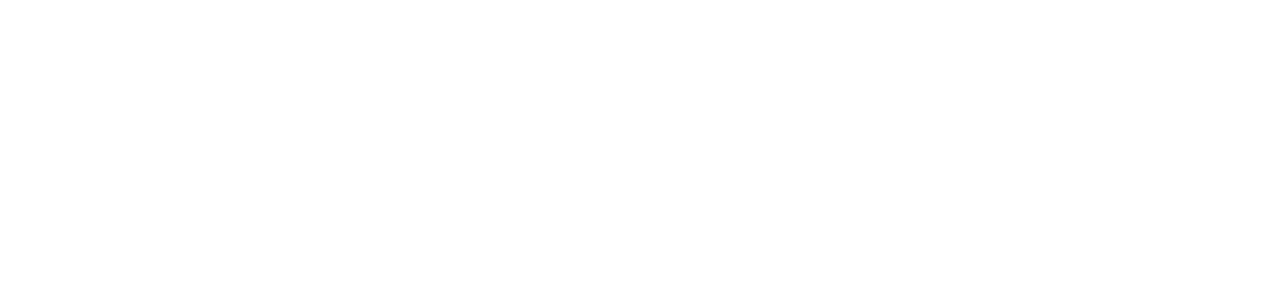
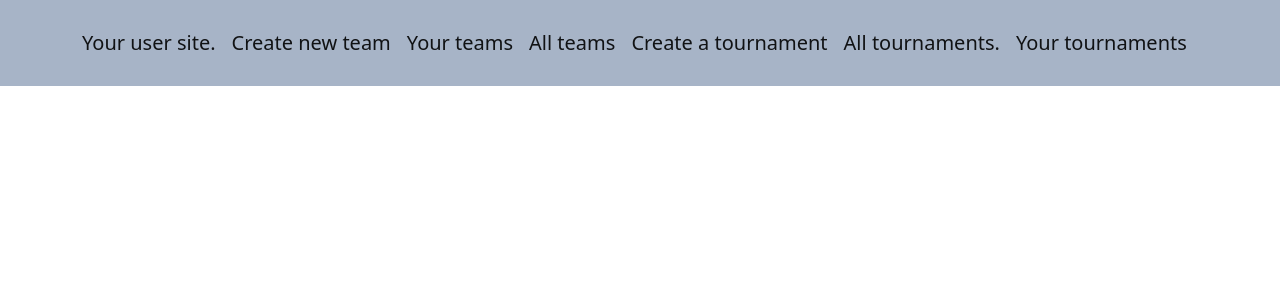
Before and after one commit to Errelian/Szakdolgozat, a React (Create React App) app in the folder src/main/webapp/: page /headertest in a window 1280 px wide. Before the commit this address had no page. Shown: the top 300 px of the page. Built offline with nearby package versions, Linux system fonts and the light colour scheme.

Commit message:
NavHeader done.

```diff
--- a/src/main/webapp/package.json
+++ b/src/main/webapp/package.json
@@ -1,6 +1,5 @@
 {
   "name": "frontend",
-  "proxy": "http://localhost:8080/",
   "version": "0.1.0",
   "private": true,
   "dependencies": {
@@ -9,6 +8,7 @@
     "@testing-library/user-event": "^13.5.0",
     "bootstrap": "^5.1.3",
     "react": "^17.0.2",
+    "react-bootstrap": "^2.1.2",
     "react-dom": "^17.0.2",
     "react-router-dom": "^6.2.1",
     "react-scripts": "5.0.0",
--- a/src/main/webapp/src/App.css
+++ b/src/main/webapp/src/App.css
@@ -91,3 +91,10 @@
     display: flex;
     flex-direction: column;
 }
+
+.header{
+    text-align: center;
+    background: #a7b4c7;
+    font-size: 17px;
+    padding:15px;
+}
--- a/src/main/webapp/src/App.js
+++ b/src/main/webapp/src/App.js
@@ -1,8 +1,10 @@
 import './App.css';
 import Login from "./login";
 import Register from "./register";
+import NavHeader from './navHeader';
 import { BrowserRouter, Route, Routes } from 'react-router-dom';
 import React, { Component } from 'react';
+import 'bootstrap/dist/css/bootstrap.min.css';
 
 class Test extends React.Component{
     render(){
@@ -18,6 +20,7 @@
                 <Route path='/ui/self-user' element={<Test/>}/>
                 <Route path='/login*' element={<Login/>}/>
                 <Route path='/register' element={<Register/>}/>
+                <Route path='/headertest' element={<NavHeader/>}/>
               </Routes>
         </BrowserRouter>
     );
--- /dev/null
+++ b/src/main/webapp/src/navHeader.js
@@ -0,0 +1,25 @@
+import {Navbar} from 'react-bootstrap';
+import {Container} from 'react-bootstrap';
+
+function NavHeader(){
+
+
+    return (
+        <div className='header'>
+        <Navbar bg="steel" expand="lg">
+            <Container>
+                <Navbar.Brand href="/self-user">Your user site.</Navbar.Brand>
+                <Navbar.Brand href="/new-team">Create new team</Navbar.Brand>
+                <Navbar.Brand href="/own-teams">Your teams</Navbar.Brand>
+                <Navbar.Brand href="/teams">All teams</Navbar.Brand>
+                <Navbar.Brand href="/new-tournament">Create a tournament</Navbar.Brand>
+                <Navbar.Brand href="/tournaments">All tournaments.</Navbar.Brand>
+                <Navbar.Brand href="/own-tournaments">Your tournaments</Navbar.Brand>
+            </Container>
+        </Navbar>
+        </div>
+    )
+
+}
+
+export default NavHeader;
```
Also changed, not shown: TODO.txt, src/main/webapp/src/login.js (line endings or trailing spaces), 1 other file (tests, documents, lock files or other folders).
